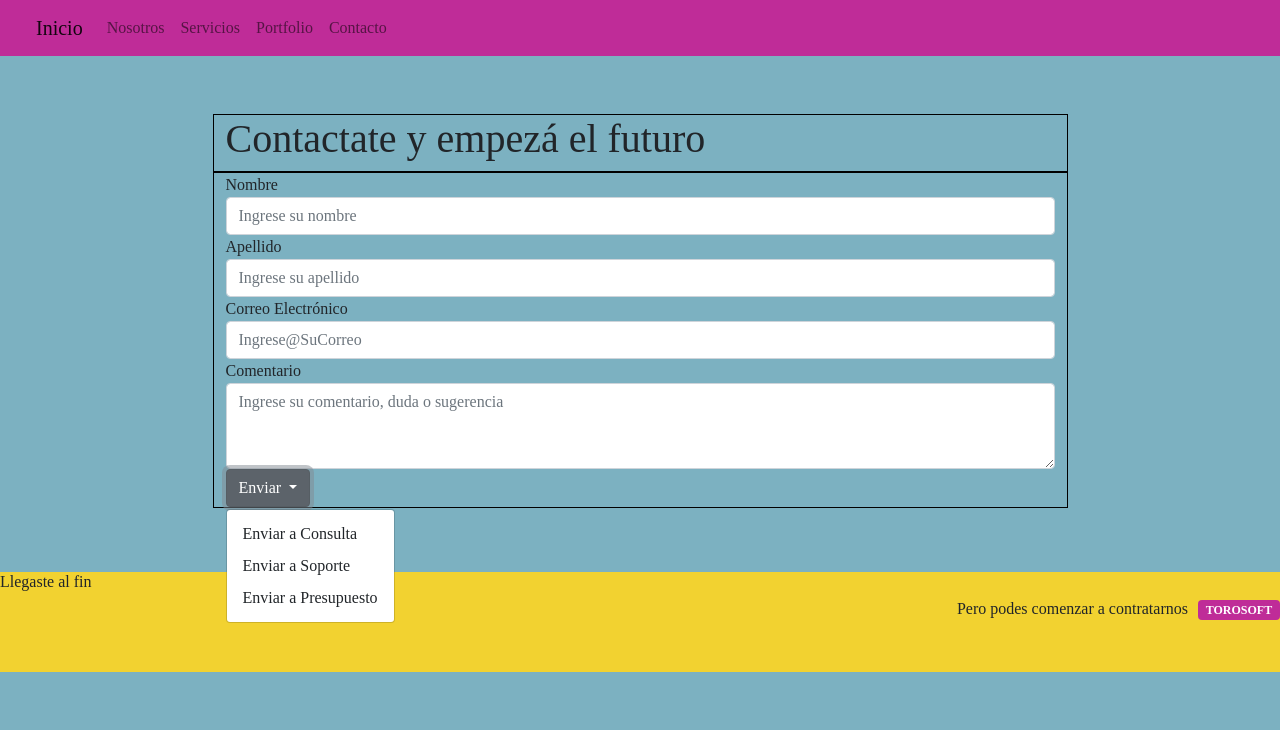
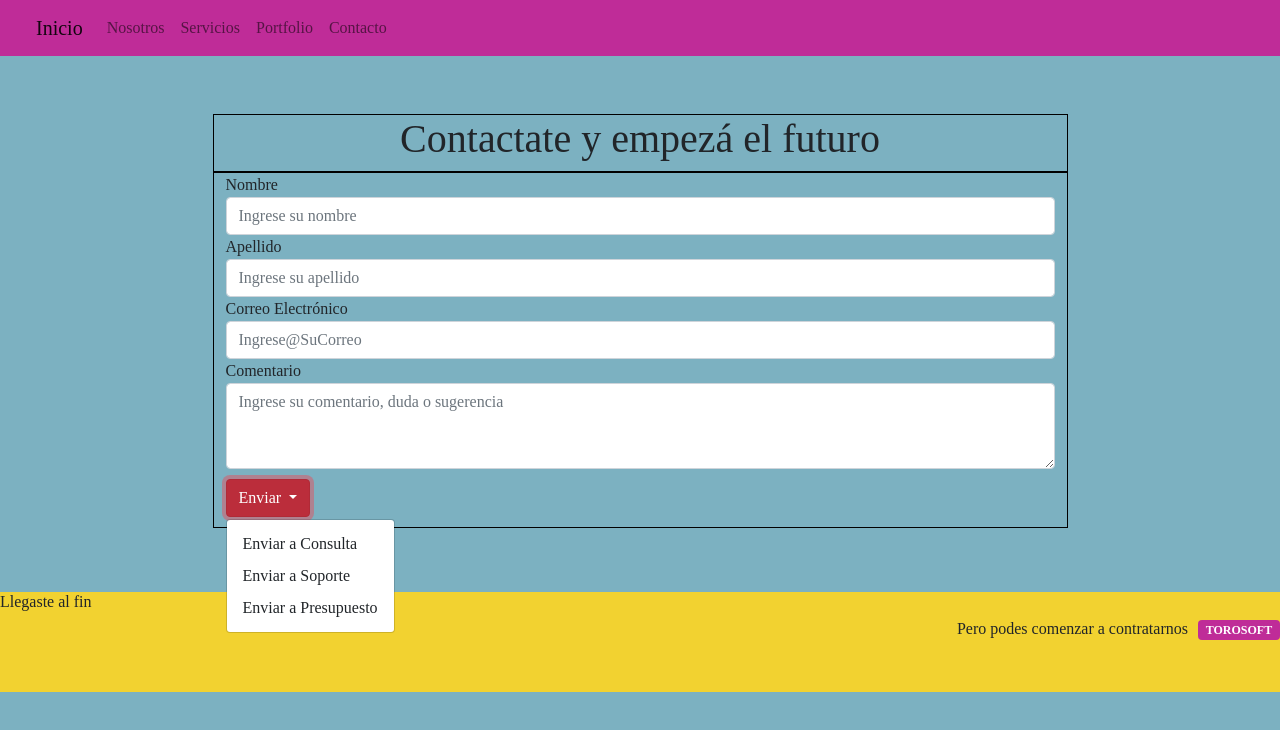
Before and after one commit to a87drian/torosoft, a website: page contacto.html in a window 1280 px wide. Both pictures are taken after a click on the button "Enviar". Drawn offline with nearby package versions, Linux system fonts and the light colour scheme; a web font is replaced by a local one.

Commit message:
corregi el dropdown

```diff
--- a/contacto.html
+++ b/contacto.html
@@ -89,15 +89,17 @@
 
             </div>
 
-            <div class="dropdown">
-              <button class="btn btn-secondary dropdown-toggle" type="button" id="dropdownMenuButton" data-toggle="dropdown" aria-haspopup="true" aria-expanded="false">
+            <div class="btn-group">
+              <button type="button" class="btn btn-danger dropdown-toggle dropdown__margin" data-bs-toggle="dropdown" aria-expanded="false">
                 Enviar
               </button>
-              <div class="dropdown-menu" aria-labelledby="dropdownMenuButton">
-                <button class="dropdown-item" type="button">Enviar a Consulta</button>
-                <button class="dropdown-item" type="button">Enviar a Soporte</button>
-                <button class="dropdown-item" type="button">Enviar a Presupuesto</button>
-              </div>
+              <ul class="dropdown-menu">
+                <li><a class="dropdown-item" href="#">Enviar a Consulta</a></li>
+                <li><a class="dropdown-item" href="#">Enviar a Soporte</a></li>
+                <li><a class="dropdown-item" href="#">Enviar a Presupuesto</a></li>
+
+
+              </ul>
             </div>
           </form>
 
--- /dev/null
+++ b/scss/_contacto.scss
@@ -0,0 +1,8 @@
+@mixin margin($top, $bottom) {
+    margin-top: $top;
+    margin-bottom: $bottom;
+  }
+
+.dropdown__margin {
+    @include margin(10px, 10px)
+}
--- a/scss/style.scss
+++ b/scss/style.scss
@@ -3,3 +3,4 @@
 @import "nosotros";
 @import "portfolio";
 @import "etiquetas";
+@import "contacto";
```
Also changed, not shown: css/master.css.
